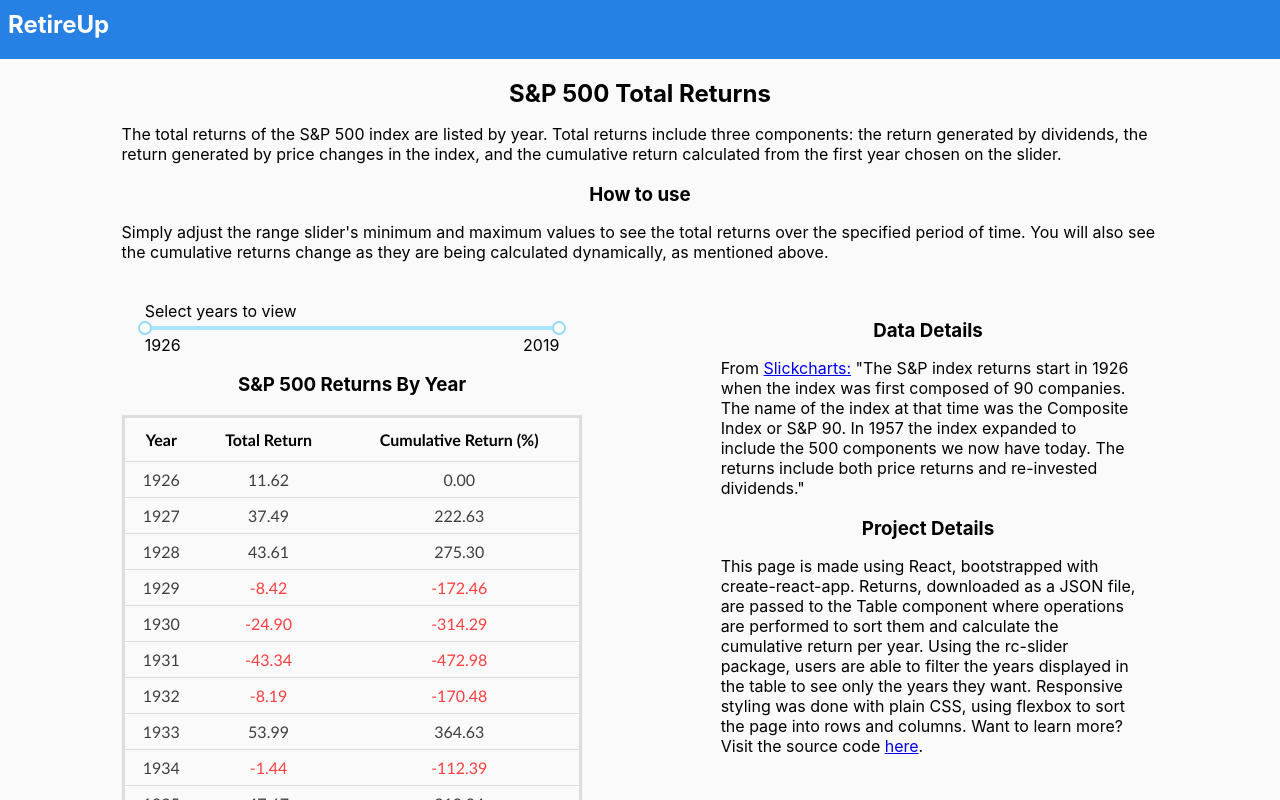
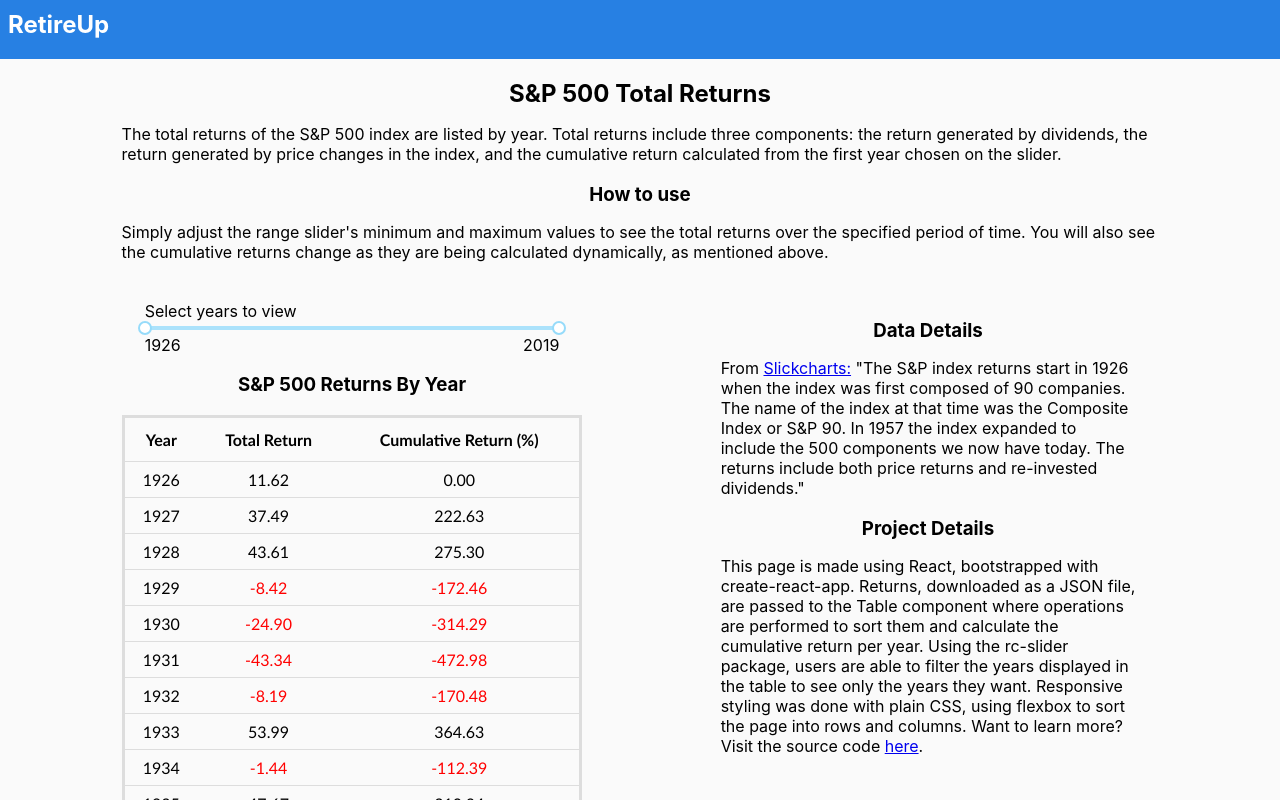
Before and after one commit to mc0918/RetireUp_Coding_Test, a React (Create React App) app: page / in a window 1280 px wide. Shown: the top 800 px of the page. Built offline with nearby package versions, Linux system fonts and the light colour scheme.

Commit message:
removed opacity styling from table as it makes deployed app have invisible text

```diff
--- a/src/components/table/Table.css
+++ b/src/components/table/Table.css
@@ -22,7 +22,6 @@
 #returns td {
   border-bottom: 1px solid #ddd;
   padding: 8px;
-  opacity: 75%;
   font-weight: lighter;
 }
 
@@ -37,7 +36,6 @@
 
 #returns tr > td[data-negative-value="true"] {
   color: red;
-  opacity: 75%;
 }
 
 #returns th {
```
